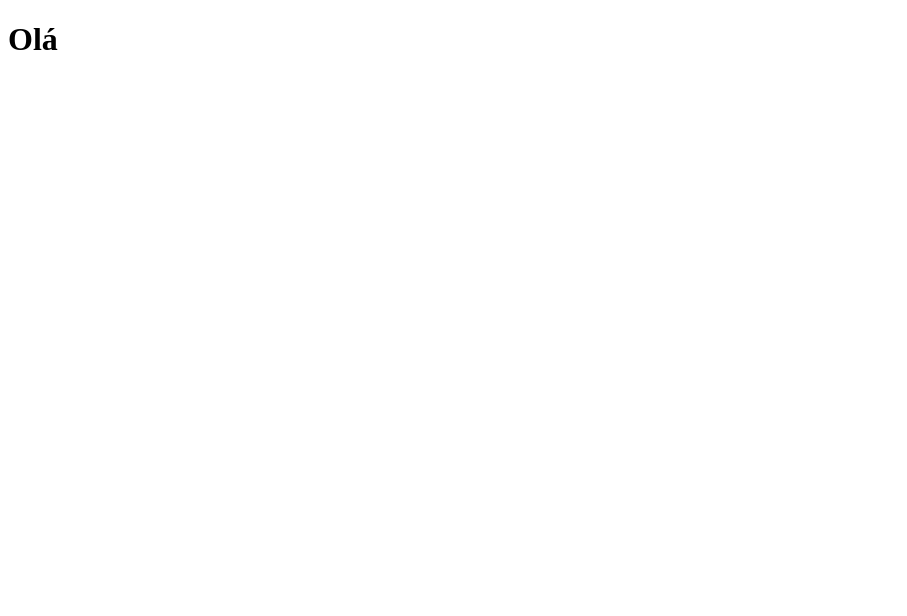
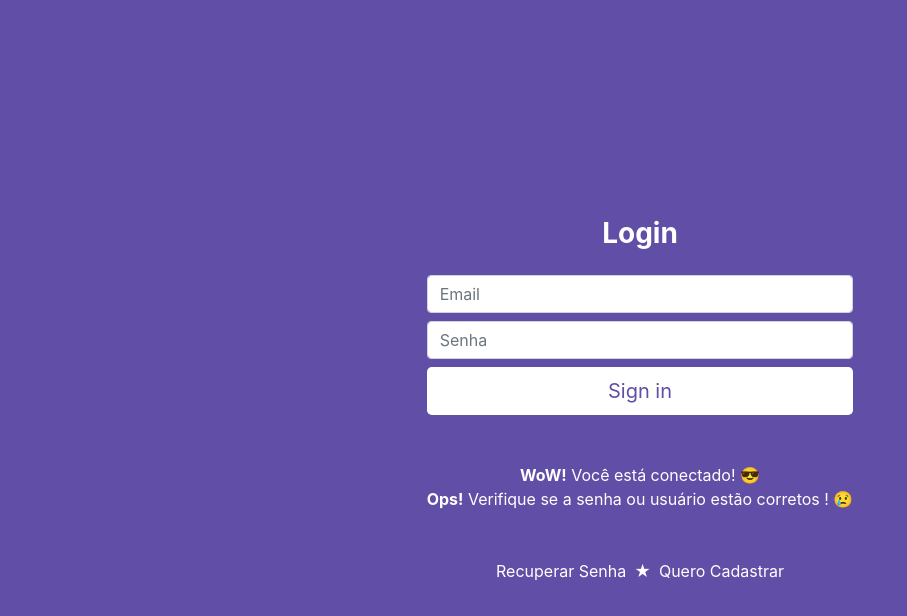
Before and after one commit to alextalha/eventos_react, a React (Create React App) app: page / in a window 1280 px wide. Shown: the top 616 px of the page, without its empty margins (0-907 px from the left). Built offline with nearby package versions, Linux system fonts and the light colour scheme.

Commit message:
5. Desenvolvendo o Layout da Tela de Login

```diff
--- a/public/index.html
+++ b/public/index.html
@@ -6,11 +6,30 @@
 
   <meta name="viewport" content="width=device-width, initial-scale=1" />
   <title>Eventos </title>
+
+  <!-- Bootstrap -->
+  <link rel="stylesheet" href="https://stackpath.bootstrapcdn.com/bootstrap/4.3.1/css/bootstrap.min.css"
+    integrity="sha384-ggOyR0iXCbMQv3Xipma34MD+dH/1fQ784/j6cY/iJTQUOhcWr7x9JvoRxT2MZw1T" crossorigin="anonymous">
+
+
+
+
+
 </head>
 
 <body>
   <div id="root"></div>
 
+  <!-- Bootstrap -->
+  <script src="https://code.jquery.com/jquery-3.3.1.slim.min.js"
+    integrity="sha384-q8i/X+965DzO0rT7abK41JStQIAqVgRVzpbzo5smXKp4YfRvH+8abtTE1Pi6jizo" crossorigin="anonymous">
+  </script>
+  <script src="https://cdnjs.cloudflare.com/ajax/libs/popper.js/1.14.7/umd/popper.min.js"
+    integrity="sha384-UO2eT0CpHqdSJQ6hJty5KVphtPhzWj9WO1clHTMGa3JDZwrnQq4sF86dIHNDz0W1" crossorigin="anonymous">
+  </script>
+  <script src="https://stackpath.bootstrapcdn.com/bootstrap/4.3.1/js/bootstrap.min.js"
+    integrity="sha384-JjSmVgyd0p3pXB1rRibZUAYoIIy6OrQ6VrjIEaFf/nJGzIxFDsf4x0xIM+B07jRM" crossorigin="anonymous">
+  </script>
 </body>
 
 </html>
--- a/src/index.js
+++ b/src/index.js
@@ -3,4 +3,4 @@ import ReactDOM from "react-dom";
 import App from "./App";
 import Login from "../src/view/login";
 
-ReactDOM.render(<App />, document.getElementById("root"));
+ReactDOM.render(<Login />, document.getElementById("root"));
--- a/src/view/login/index.css
+++ b/src/view/login/index.css
@@ -0,0 +1,29 @@
+.login-content {
+    width: 100%;
+    padding: 15%;
+    margin: auto;
+    background-color: #614EA6;
+    height: 100vh;
+}
+
+.btn-login {
+    background-color: #FFF;
+    color: #614EA6
+}
+
+.btn-login:hover {
+    background-color: #F21667;
+    color: #FFF;
+}
+
+.opcoes-login a {
+    text-decoration: none;
+    color: #FFF;
+    transition: .3s ease-in;
+}
+
+.opcoes-login a:hover {
+    text-decoration: none;
+    color: #F21667;
+    transition: .3s ease-out;
+}
--- a/src/view/login/index.js
+++ b/src/view/login/index.js
@@ -1,7 +1,57 @@
 import React from "react";
+import "./index.css";
 
 function Login() {
-  return <h1>Tela de Login </h1>;
+  return (
+    <div className="login-content d-flex align-items-center">
+      <form className="form-signin mx-auto">
+        <div className="text-center mb-4">
+          <h1 className="h3 mb-3 font-weight-normal text-white font-weight-bold">
+            Login
+          </h1>
+        </div>
+
+        <input
+          type="email"
+          id="inputEmail"
+          className="form-control my-2"
+          placeholder="Email"
+        />
+
+        <input
+          type="password"
+          id="inputPassword"
+          className="form-control my-2"
+          placeholder="Senha"
+        />
+
+        <button className="btn btn-lg btn-login btn-block" type="submit">
+          Sign in
+        </button>
+
+        <div className="msg-login text-white text-center my-5">
+          <span>
+            <strong>WoW!</strong> Você está conectado! &#128526;
+          </span>
+          <br />
+          <span>
+            <strong>Ops!</strong> Verifique se a senha ou usuário estão corretos
+            ! &#128546;
+          </span>
+        </div>
+
+        <div className="opcoes-login mt-5 text-center">
+          <a href="#" className="mx-2">
+            Recuperar Senha
+          </a>
+          <span className="text-white">&#9733;</span>
+          <a href="#" className="mx-2">
+            Quero Cadastrar
+          </a>
+        </div>
+      </form>
+    </div>
+  );
 }
 
 export default Login;
```
Also changed, not shown: 1 other file (tests, documents, lock files or other folders).
